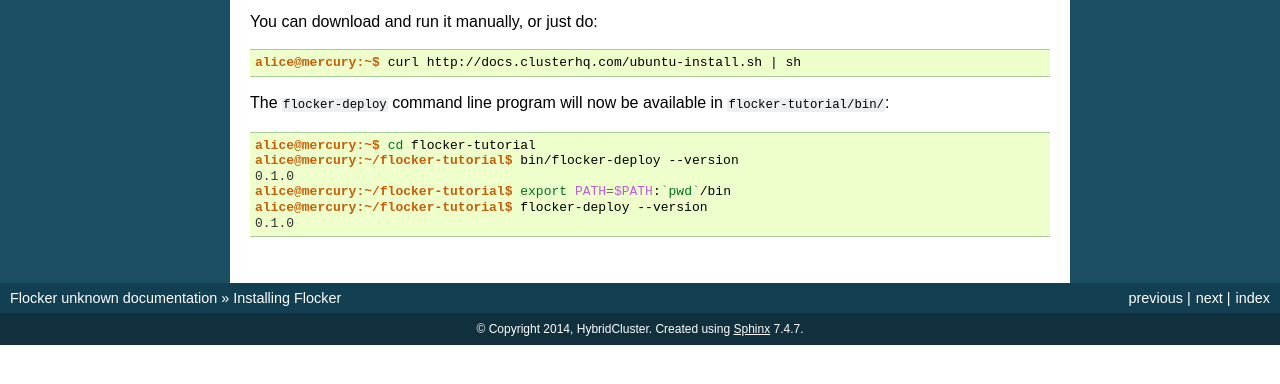
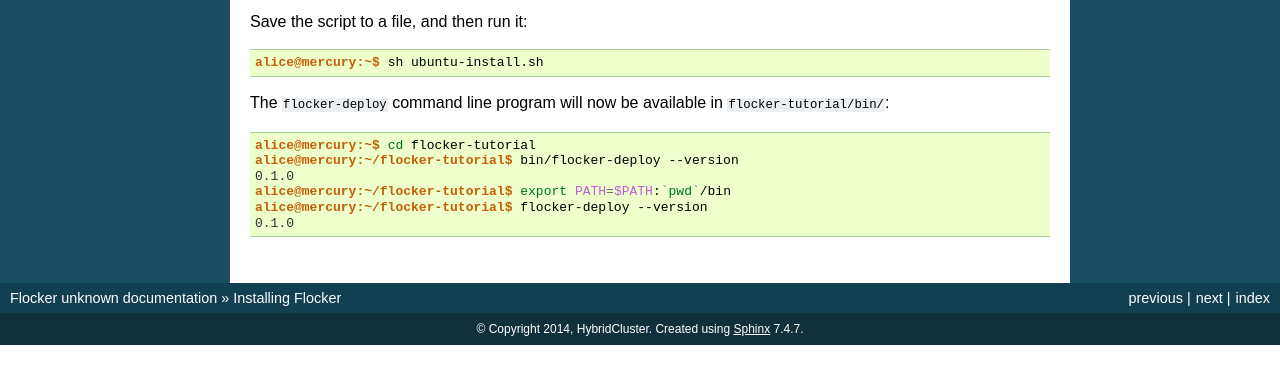
Before and after one commit to ClusterHQ/flocker, a Sphinx documentation site: the page built from docs/installation.rst, in a window 1280 px wide, cut to the strip 489-873 px from the top of the page. Built offline with Sphinx 7.4.7, drawn with Linux system fonts in a browser that asks for light colours.

Commit message:
Address review comment: Remove reference to piping curl to shell.

```diff
--- a/docs/installation.rst
+++ b/docs/installation.rst
@@ -20,11 +20,11 @@ To install ``flocker-cli`` on Ubuntu you can run the following script:
 .. literalinclude:: ubuntu-install.sh
    :language: sh
 
-You can download and run it manually, or just do:
+Save the script to a file, and then run it:
 
 .. code-block:: console
 
-   alice@mercury:~$ curl http://docs.clusterhq.com/ubuntu-install.sh | sh
+   alice@mercury:~$ sh ubuntu-install.sh
 
 The ``flocker-deploy`` command line program will now be available in ``flocker-tutorial/bin/``:
 
```
